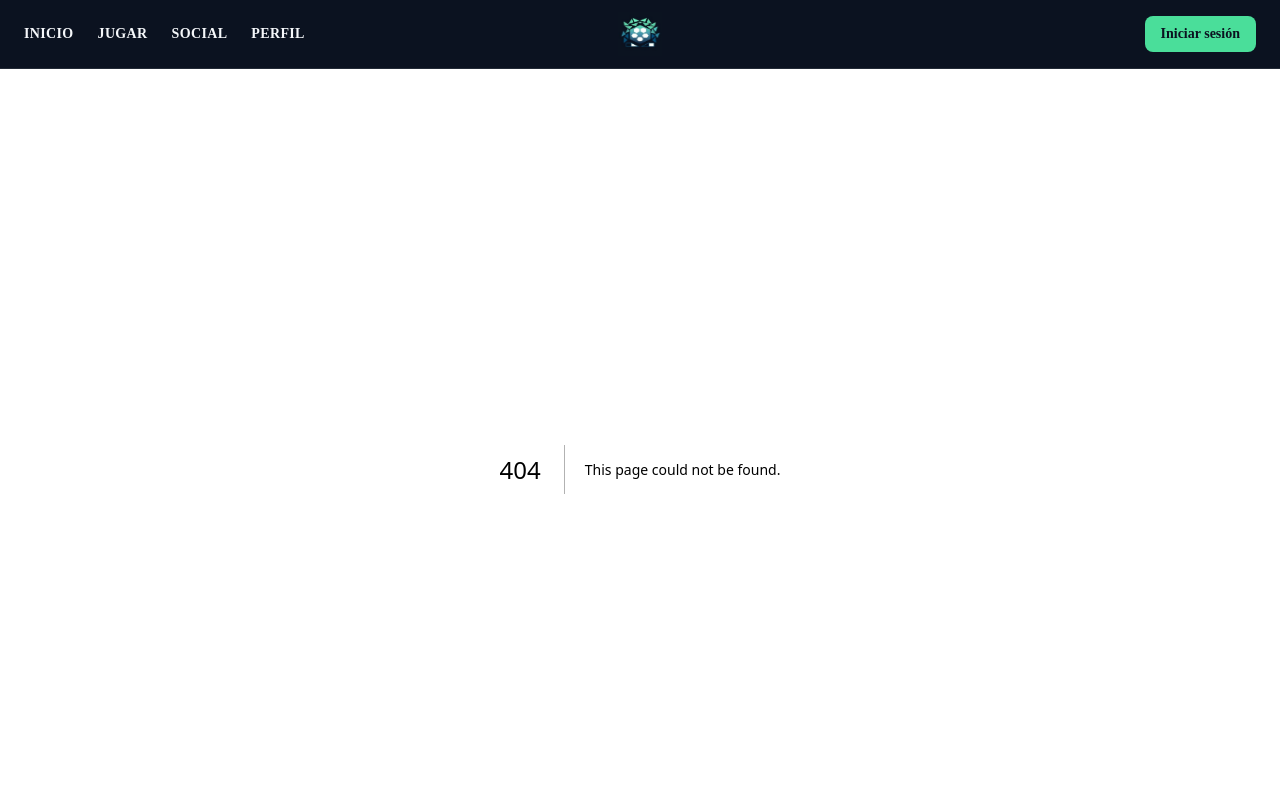
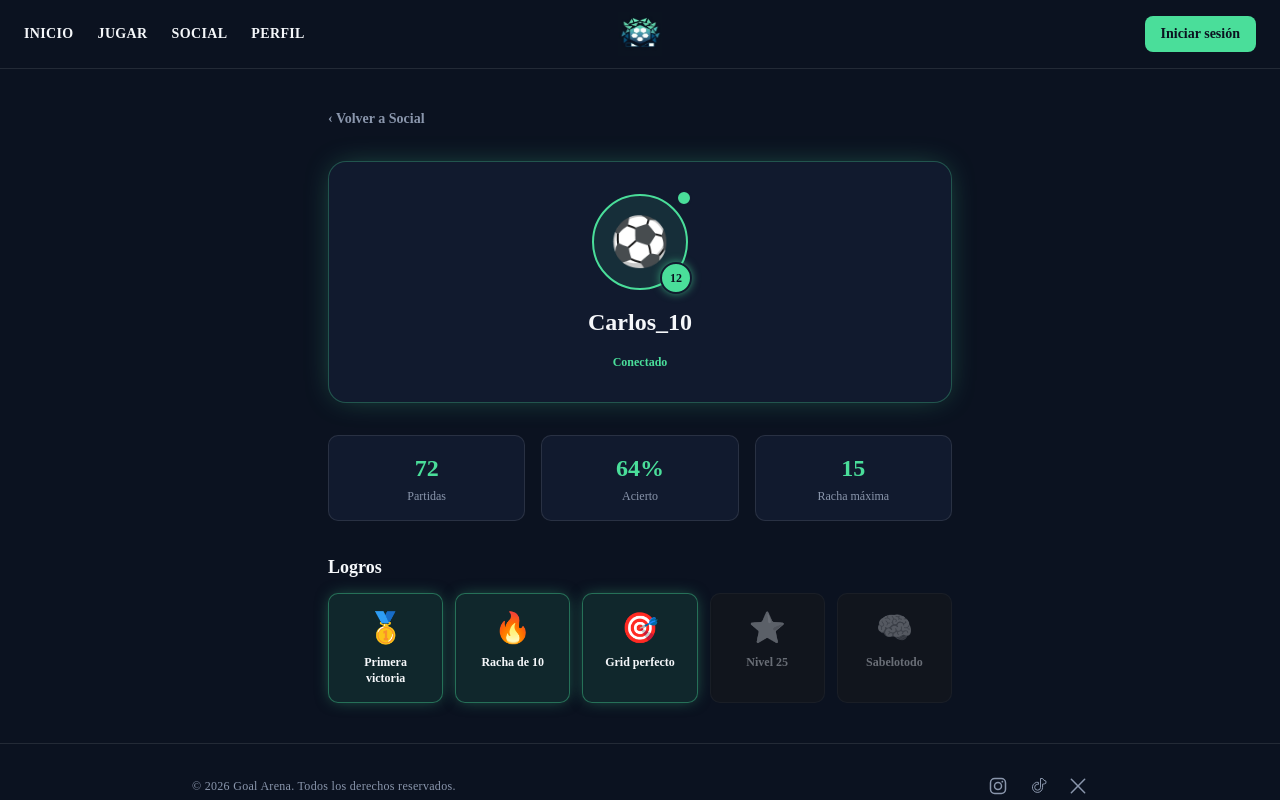
Before and after one commit to jonsson11/goal-arena, a Next.js app: page /perfil/carlos_10 in a window 1280 px wide. Before the commit this address had no page. Shown: the top 800 px of the page. Built offline with nearby package versions, Linux system fonts and the light colour scheme.

Commit message:
PublicProfile added

```diff
--- /dev/null
+++ b/src/app/perfil/[usuario]/page.tsx
@@ -0,0 +1,23 @@
+"use client";
+
+import { useParams } from "next/navigation";
+import { amigosIniciales } from "@/features/social/data";
+import { PublicProfileView } from "@/features/social/PublicProfileView";
+
+export default function PerfilPublicoPage() {
+  const params = useParams<{ usuario: string }>();
+
+  const amigo = amigosIniciales.find(
+    (a) => a.nombre.toLowerCase() === params.usuario.toLowerCase()
+  );
+
+  if (!amigo) {
+    return (
+      <p className="p-10 text-center text-muted-foreground">
+        No se ha encontrado a ese usuario.
+      </p>
+    );
+  }
+
+  return <PublicProfileView amigo={amigo} />;
+}
--- a/src/features/profile/FriendsCarousel.tsx
+++ b/src/features/profile/FriendsCarousel.tsx
@@ -53,7 +53,10 @@ export function FriendsCarousel({ amigos }: FriendsCarouselProps) {
         ‹
       </button>
 
-      <div className="flex flex-1 items-center gap-4 rounded-xl border border-border bg-card px-5 py-3">
+      <Link
+        href={`/perfil/${amigo.nombre.toLowerCase()}`}
+        className="flex flex-1 items-center gap-4 rounded-xl border border-border bg-card px-5 py-3 transition-colors hover:border-primary/40"
+      >
         <div className="relative flex h-12 w-12 flex-none items-center justify-center rounded-full border border-primary/40 bg-primary/10 text-2xl">
           {amigo.avatar}
           {amigo.enLinea && (
@@ -64,7 +67,7 @@ export function FriendsCarousel({ amigos }: FriendsCarouselProps) {
           <span className="text-sm font-semibold text-foreground">{amigo.nombre}</span>
           <span className="text-xs text-muted-foreground">Nivel {amigo.nivel}</span>
         </div>
-      </div>
+      </Link>
 
       <button
         onClick={() => setIndice((i) => (i + 1) % amigos.length)}
--- /dev/null
+++ b/src/features/social/PublicProfileView.tsx
@@ -0,0 +1,90 @@
+"use client";
+
+import Link from "next/link";
+import { generarEstadisticasPublicas, generarLogrosPublicos } from "./mockPublicProfile";
+import type { Amigo } from "./type";
+
+type PublicProfileViewProps = {
+  amigo: Amigo;
+};
+
+export function PublicProfileView({ amigo }: PublicProfileViewProps) {
+  const stats = generarEstadisticasPublicas(amigo);
+  const logros = generarLogrosPublicos(amigo);
+
+  return (
+    <div className="mx-auto flex max-w-2xl flex-col gap-8 px-6 py-10">
+      <Link
+        href="/social"
+        className="self-start text-sm font-semibold text-muted-foreground transition-colors hover:text-primary"
+      >
+        ‹ Volver a Social
+      </Link>
+
+      {/* Cabecera */}
+      <div className="flex flex-col items-center gap-4 rounded-2xl border border-primary/30 bg-card p-8 text-center shadow-[0_0_30px_-8px_rgba(74,222,154,0.4)]">
+        <div className="relative">
+          <div className="flex h-24 w-24 items-center justify-center rounded-full border-2 border-primary bg-primary/10 text-5xl">
+            {amigo.avatar}
+          </div>
+          <div className="absolute -bottom-1 -right-1 flex h-8 w-8 items-center justify-center rounded-full border-2 border-card bg-primary text-xs font-extrabold text-primary-foreground shadow-[0_0_10px_-1px_rgba(74,222,154,0.8)]">
+            {amigo.nivel}
+          </div>
+          <span
+            className={`absolute -top-1 -right-1 h-4 w-4 rounded-full border-2 border-card ${
+              amigo.enLinea ? "bg-primary" : "bg-muted-foreground"
+            }`}
+          />
+        </div>
+
+        <h1 className="text-2xl font-extrabold text-foreground">{amigo.nombre}</h1>
+        <span
+          className={`text-xs font-semibold ${
+            amigo.enLinea ? "text-primary" : "text-muted-foreground"
+          }`}
+        >
+          {amigo.enLinea ? "Conectado" : "Desconectado"}
+        </span>
+      </div>
+
+      {/* Resumen */}
+      <div className="grid grid-cols-3 gap-4">
+        {[
+          { valor: stats.partidasJugadas, etiqueta: "Partidas" },
+          { valor: `${stats.porcentajeAcierto}%`, etiqueta: "Acierto" },
+          { valor: stats.rachaMaxima, etiqueta: "Racha máxima" },
+        ].map((stat) => (
+          <div
+            key={stat.etiqueta}
+            className="flex flex-col items-center gap-1 rounded-lg border border-border bg-card p-4"
+          >
+            <span className="text-2xl font-extrabold text-primary">{stat.valor}</span>
+            <span className="text-center text-xs text-muted-foreground">{stat.etiqueta}</span>
+          </div>
+        ))}
+      </div>
+
+      {/* Logros */}
+      <div className="flex flex-col gap-3">
+        <h2 className="text-lg font-bold text-foreground">Logros</h2>
+
+        <div className="grid grid-cols-3 gap-3 sm:grid-cols-5">
+          {logros.map((logro) => (
+            <div
+              key={logro.id}
+              title={logro.desbloqueado ? logro.descripcion : "Bloqueado"}
+              className={`flex flex-col items-center gap-2 rounded-lg border p-4 text-center transition-all duration-200 ${
+                logro.desbloqueado
+                  ? "border-primary/40 bg-primary/10 shadow-[0_0_16px_-4px_rgba(74,222,154,0.5)]"
+                  : "border-border bg-card opacity-40 grayscale"
+              }`}
+            >
+              <span className="text-3xl">{logro.icono}</span>
+              <span className="text-xs font-semibold text-foreground">{logro.nombre}</span>
+            </div>
+          ))}
+        </div>
+      </div>
+    </div>
+  );
+}
--- a/src/features/social/SocialView.tsx
+++ b/src/features/social/SocialView.tsx
@@ -1,6 +1,7 @@
 "use client";
 
 import { useState } from "react";
+import Link from "next/link";
 import { GameButton } from "@/features/games/shared/GameButton";
 import { amigosIniciales, solicitudesIniciales } from "./data";
 import type { Amigo, SolicitudAmistad } from "./type";
@@ -107,7 +108,10 @@ export function SocialView() {
                 key={amigo.id}
                 className="flex items-center justify-between rounded-lg border border-border bg-card px-4 py-3 transition-all duration-200 hover:border-primary/40 hover:bg-card/80"
               >
-                <div className="flex items-center gap-3">
+                <Link
+                  href={`/perfil/${amigo.nombre.toLowerCase()}`}
+                  className="flex items-center gap-3 transition-opacity hover:opacity-80"
+                >
                   <div className="relative flex h-11 w-11 items-center justify-center rounded-full border border-primary/40 bg-primary/10 text-xl">
                     {amigo.avatar}
                     <span
@@ -120,7 +124,7 @@ export function SocialView() {
                     <span className="text-sm font-semibold text-foreground">{amigo.nombre}</span>
                     <span className="text-xs text-muted-foreground">Nivel {amigo.nivel}</span>
                   </div>
-                </div>
+                </Link>
 
                 <span
                   className={`text-xs font-semibold ${
--- /dev/null
+++ b/src/features/social/mockPublicProfile.ts
@@ -0,0 +1,18 @@
+import type { Amigo, EstadisticasPublicas } from "./type";
+import { logros as logrosBase } from "@/features/profile/data";
+import type { Logro } from "@/features/profile/type";
+
+export function generarEstadisticasPublicas(amigo: Amigo): EstadisticasPublicas {
+  return {
+    partidasJugadas: amigo.nivel * 6,
+    porcentajeAcierto: Math.min(95, 40 + amigo.nivel * 2),
+    rachaMaxima: Math.min(30, amigo.nivel + 3),
+  };
+}
+
+export function generarLogrosPublicos(amigo: Amigo): Logro[] {
+  return logrosBase.map((logro, i) => ({
+    ...logro,
+    desbloqueado: amigo.nivel > i * 5,
+  }));
+}
--- a/src/features/social/type.ts
+++ b/src/features/social/type.ts
@@ -12,3 +12,9 @@ export type SolicitudAmistad = {
   avatar: string;
   nivel: number;
 };
+
+export type EstadisticasPublicas = {
+  partidasJugadas: number;
+  porcentajeAcierto: number;
+  rachaMaxima: number;
+};
```
